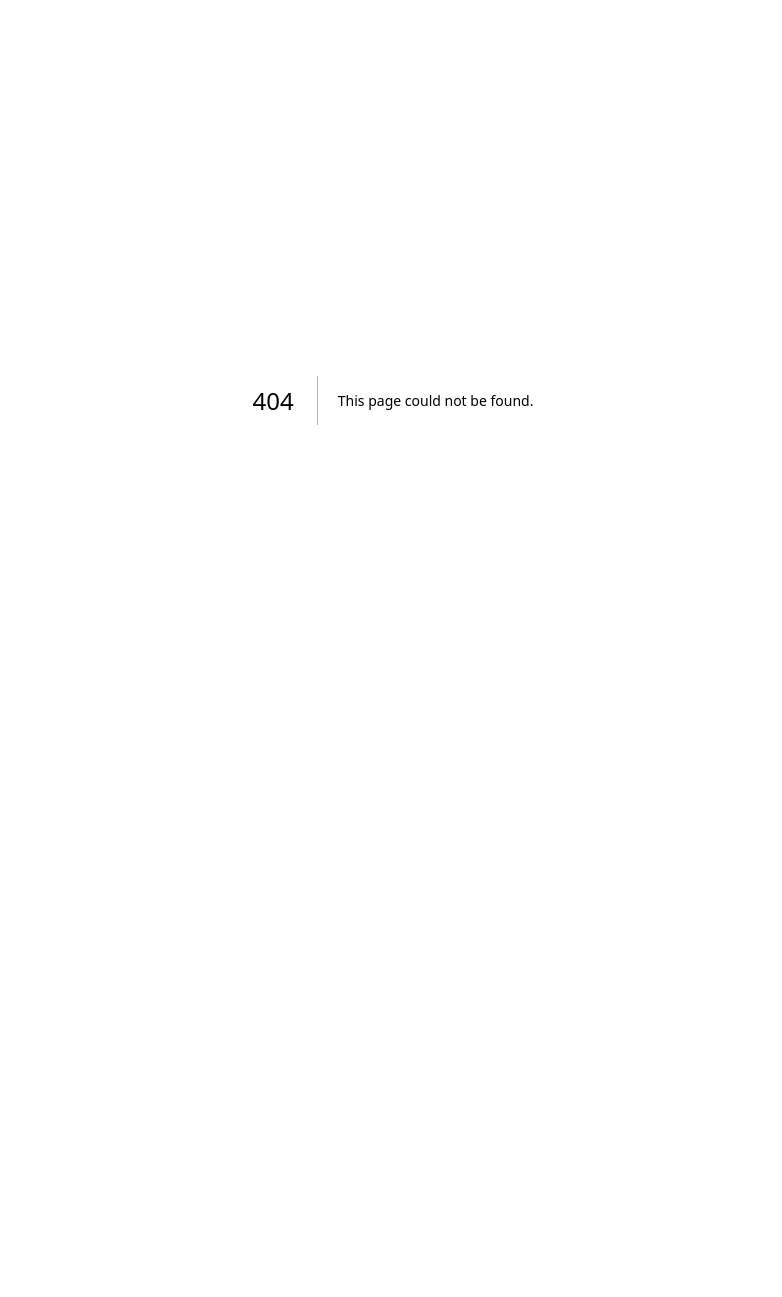
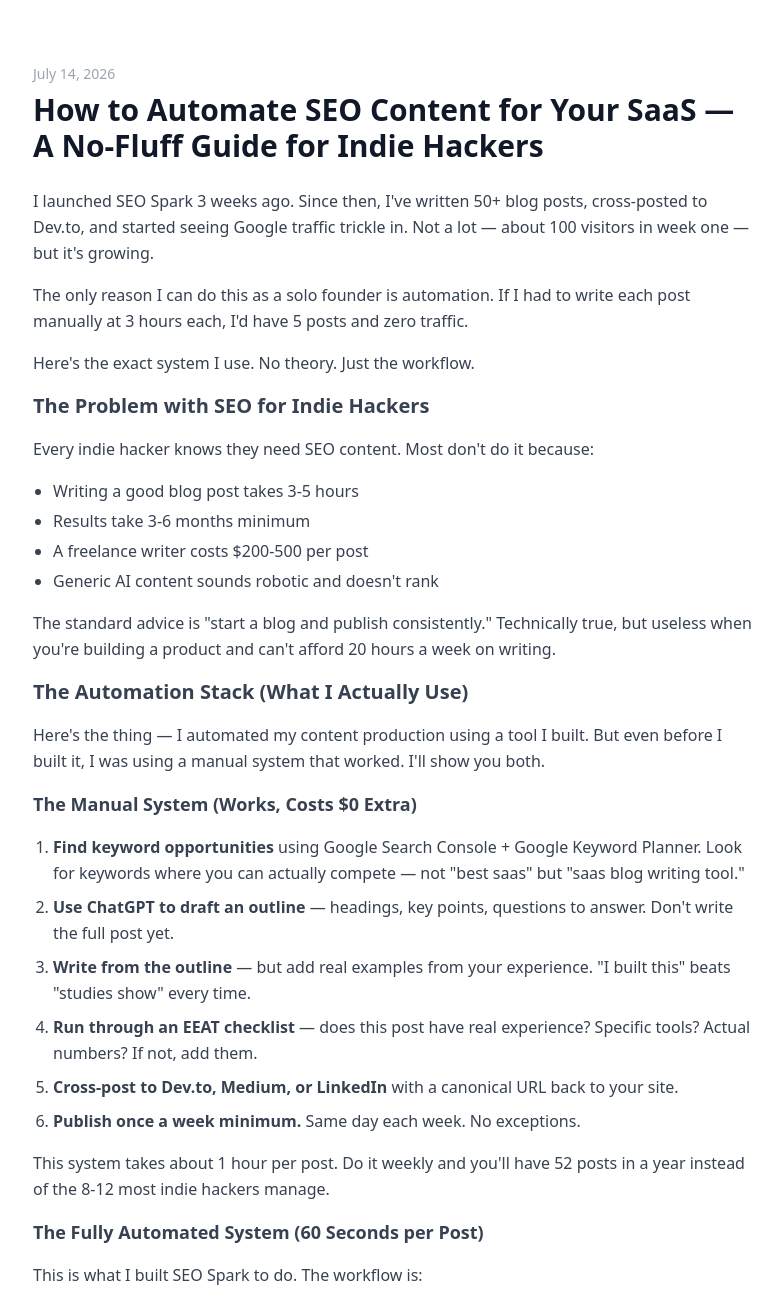
Before and after one commit to lihai33661-ship-it/seospark, a Next.js app: page /blog/automate-seo-content-saas in a window 1280 px wide. Before the commit this address had no page. Shown: the top 1297 px of the page, without its empty margins (247-1029 px from the left). Before the commit the page ends 800 px from the top, so only its background shows below. Built offline with nearby package versions, Linux system fonts and the light colour scheme.

Commit message:
feat: second new blog post - automate SEO content for SaaS + update sitemap

```diff
--- /dev/null
+++ b/app/blog/automate-seo-content-saas/page.tsx
@@ -0,0 +1,152 @@
+export const metadata = {
+  title: "How to Automate SEO Content for Your SaaS — A No-Fluff Guide for Indie Hackers",
+  description: "I spent 3 months building an automated SEO content system for my SaaS. Here's exactly how it works — the tools, the workflow, and what I'd do differently.",
+  openGraph: {
+    title: "How to Automate SEO Content for Your SaaS",
+    description: "A no-fluff guide to automated SEO content for indie hackers and solo SaaS founders.",
+  },
+};
+
+export default function Post() {
+  return (
+    <main className="max-w-3xl mx-auto px-6 py-12 sm:py-16">
+      <p className="text-sm text-gray-400 mb-2">July 14, 2026</p>
+      <h1 className="text-2xl sm:text-3xl font-bold mb-6 leading-tight">
+        How to Automate SEO Content for Your SaaS — A No-Fluff Guide for Indie Hackers
+      </h1>
+
+      <article className="prose max-w-none space-y-4 text-gray-700 leading-relaxed">
+
+        <p>
+          I launched SEO Spark 3 weeks ago. Since then, I've written 50+ blog posts, cross-posted to Dev.to,
+          and started seeing Google traffic trickle in. Not a lot — about 100 visitors in week one —
+          but it's growing.
+        </p>
+
+        <p>
+          The only reason I can do this as a solo founder is automation. If I had to write each post manually
+          at 3 hours each, I'd have 5 posts and zero traffic.
+        </p>
+
+        <p>
+          Here's the exact system I use. No theory. Just the workflow.
+        </p>
+
+        <h2 className="text-xl font-bold mt-8 mb-3">The Problem with SEO for Indie Hackers</h2>
+
+        <p>
+          Every indie hacker knows they need SEO content. Most don't do it because:
+        </p>
+
+        <ul className="list-disc pl-5 space-y-1">
+          <li>Writing a good blog post takes 3-5 hours</li>
+          <li>Results take 3-6 months minimum</li>
+          <li>A freelance writer costs $200-500 per post</li>
+          <li>Generic AI content sounds robotic and doesn't rank</li>
+        </ul>
+
+        <p>
+          The standard advice is "start a blog and publish consistently." Technically true, but useless
+          when you're building a product and can't afford 20 hours a week on writing.
+        </p>
+
+        <h2 className="text-xl font-bold mt-8 mb-3">The Automation Stack (What I Actually Use)</h2>
+
+        <p>
+          Here's the thing — I automated my content production using a tool I built. But even before I
+          built it, I was using a manual system that worked. I'll show you both.
+        </p>
+
+        <h3 className="text-lg font-bold mt-6 mb-2">The Manual System (Works, Costs $0 Extra)</h3>
+
+        <ol className="list-decimal pl-5 space-y-2">
+          <li><strong>Find keyword opportunities</strong> using Google Search Console + Google Keyword Planner. Look for keywords where you can actually compete — not "best saas" but "saas blog writing tool."</li>
+          <li><strong>Use ChatGPT to draft an outline</strong> — headings, key points, questions to answer. Don't write the full post yet.</li>
+          <li><strong>Write from the outline</strong> — but add real examples from your experience. "I built this" beats "studies show" every time.</li>
+          <li><strong>Run through an EEAT checklist</strong> — does this post have real experience? Specific tools? Actual numbers? If not, add them.</li>
+          <li><strong>Cross-post to Dev.to, Medium, or LinkedIn</strong> with a canonical URL back to your site.</li>
+          <li><strong>Publish once a week minimum.</strong> Same day each week. No exceptions.</li>
+        </ol>
+
+        <p>
+          This system takes about 1 hour per post. Do it weekly and you'll have 52 posts in a year instead
+          of the 8-12 most indie hackers manage.
+        </p>
+
+        <h3 className="text-lg font-bold mt-6 mb-2">The Fully Automated System (60 Seconds per Post)</h3>
+
+        <p>
+          This is what I built SEO Spark to do. The workflow is:
+        </p>
+
+        <ol className="list-decimal pl-5 space-y-2">
+          <li>Pick a keyword (or let the tool suggest one based on your niche)</li>
+          <li>It writes a 1000+ word SEO-optimized post with EEAT signals built in</li>
+          <li>Post includes meta description, URL slug, headings with keywords — everything</li>
+          <li>You review for 2 minutes, add your personal experience, and publish</li>
+        </ol>
+
+        <p>
+          I still edit every post. But editing takes 2 minutes instead of 3 hours.
+        </p>
+
+        <h2 className="text-xl font-bold mt-8 mb-3">What Actually Moves the Needle</h2>
+
+        <p>
+          After 3 weeks of data, here's what I've seen:
+        </p>
+
+        <ul className="list-disc pl-5 space-y-1">
+          <li><strong>Dev.to cross-posting</strong> drove more traffic in week 1 than Google Search. The first post got ~200 views, which is more than 0 from Google.</li>
+          <li><strong>Comparison pages rank fastest.</strong> My "vs ChatGPT" and "vs Jasper" pages started getting Google impressions within days. People search for comparisons.</li>
+          <li><strong>Google indexes about 30% of submitted pages in the first week.</strong> The rest take 2-4 weeks. Don't panic if your new post isn't indexed immediately.</li>
+          <li><strong>One post that answers a real question</strong> is worth ten posts that cover a topic generically. "How much does a roof replacement cost" beats "roofing services" every time.</li>
+        </ul>
+
+        <h2 className="text-xl font-bold mt-8 mb-3">What NOT to Do</h2>
+
+        <p>
+          I've made every mistake. Here are the ones to avoid:
+        </p>
+
+        <ul className="list-disc pl-5 space-y-1">
+          <li><strong>Don't publish 50 posts in one week and then nothing for 3 months.</strong> Google rewards consistency, not bursts. One post per week beats 10 in a week.</li>
+          <li><strong>Don't target keywords you can't win.</strong> If Ahrefs says the keyword difficulty is 80+ and your site is 2 months old, move on. Pick the low-hanging fruit.</li>
+          <li><strong>Don't use generic AI content.</strong> If your post sounds like a textbook, nobody will read it and Google won't rank it. Add your story, your data, your voice.</li>
+          <li><strong>Don't neglect on-page SEO.</strong> Meta descriptions, URL slugs, heading structure, image alt text — these are free wins. Do them.</li>
+        </ul>
+
+        <h2 className="text-xl font-bold mt-8 mb-3">The 3-Month Plan</h2>
+
+        <p>
+          If you're starting today, here's the plan:
+        </p>
+
+        <ul className="list-disc pl-5 space-y-1">
+          <li><strong>Week 1:</strong> Publish 3 cornerstone posts. These are your best content — comprehensive, useful, shareable.</li>
+          <li><strong>Week 2-4:</strong> One post per week. Cross-post to Dev.to and social.</li>
+          <li><strong>Month 2:</strong> Two posts per week. Start getting backlinks from other blogs.</li>
+          <li><strong>Month 3:</strong> Two posts per week. By now, Google should be sending regular traffic to your older posts. Double down on what's working.</li>
+        </ul>
+
+        <p>
+          Most indie hackers quit after 2 months because "SEO doesn't work." What actually happened is they
+          wrote 8 posts, expected to rank #1, and got impatient.
+        </p>
+
+        <p>
+          SEO is slow until it's fast. The first 3 months feel like nothing. Month 4 is when compounding
+          kicks in. Month 6 is when you wonder why you didn't start sooner.
+        </p>
+
+        <p className="bg-gray-50 p-4 rounded-lg border border-gray-200 mt-6">
+          <strong>Try SEO Spark free</strong> — 3 SEO-optimized blog posts, no credit card.
+          I built it so solo founders can do in 60 seconds what used to take 3 hours.
+          <br />
+          <a href="/dashboard" className="text-blue-600 underline font-medium">→ Try it free</a>
+        </p>
+
+      </article>
+    </main>
+  );
+}
--- a/app/blog/page.tsx
+++ b/app/blog/page.tsx
@@ -1,6 +1,12 @@
 import Link from "next/link";
 
 const POSTS = [
+  {
+    slug: "automate-seo-content-saas",
+    title: "How to Automate SEO Content for Your SaaS — A No-Fluff Guide for Indie Hackers",
+    excerpt: "I spent 3 months building an automated SEO content system for my SaaS. Here's exactly how it works — the tools, the workflow, and what I'd do differently.",
+    date: "2026-07-14",
+  },
   {
     slug: "why-small-business-blogs-dont-rank",
     title: "I Analyzed 200 Small Business Blogs. Here's Why 96% Don't Rank on Google",
@@ -205,7 +211,7 @@
     <main className="max-w-3xl mx-auto px-6 py-16 sm:py-20">
       <h1 className="text-3xl sm:text-4xl font-bold mb-4">SEO Spark Blog</h1>
       <p className="text-gray-500 mb-2 text-lg">
-        Practical SEO guides for small business owners. 32 articles on AI writing, Google rankings, and content marketing.
+        Practical SEO guides for small business owners. 33 articles on AI writing, Google rankings, and content marketing.
       </p>
       <p className="text-sm text-gray-400 mb-10">
         Want a specific topic covered? Email us at{" "}
--- a/app/sitemap.ts
+++ b/app/sitemap.ts
@@ -495,5 +495,6 @@
     { url: `${baseUrl}/blog/seo-reporting-guide`, lastModified: new Date(), changeFrequency: "monthly", priority: 0.5 },
     { url: `${baseUrl}/blog/seo-vs-ppc-comparison`, lastModified: new Date(), changeFrequency: "monthly", priority: 0.5 },
     { url: `${baseUrl}/blog/serp-features-guide`, lastModified: new Date(), changeFrequency: "monthly", priority: 0.5 },
+    { url: `${baseUrl}/blog/automate-seo-content-saas`, lastModified: new Date(), changeFrequency: "weekly", priority: 0.8 },
   ];
 }
```
